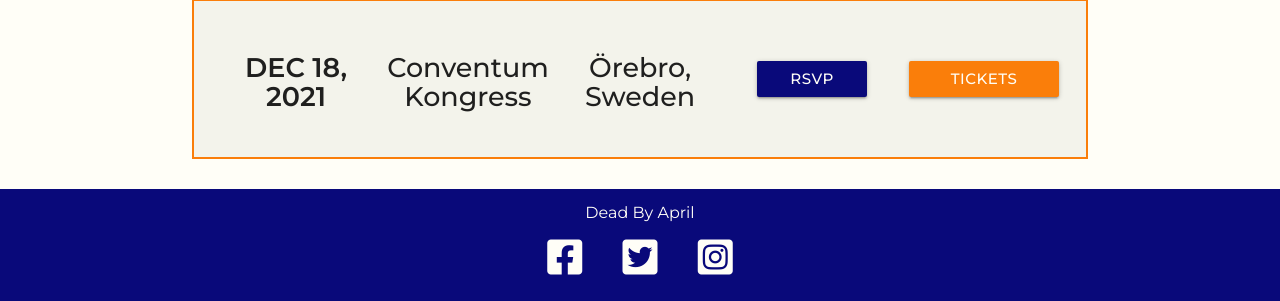
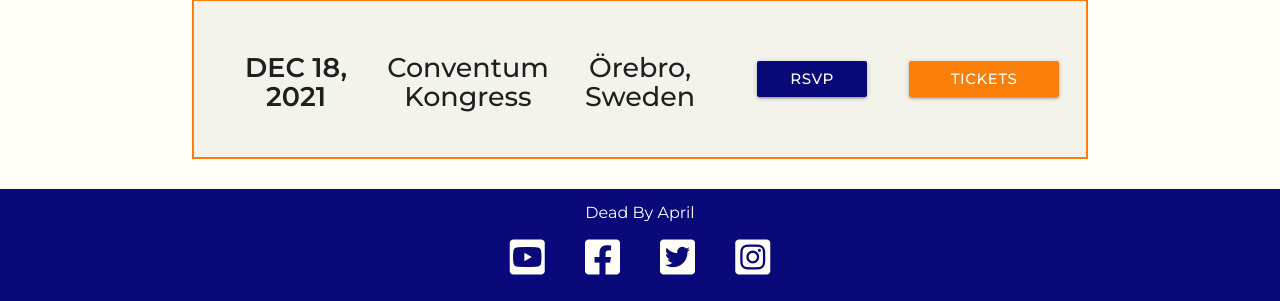
Before and after one commit to Larkinz/dba-critics, a Flask app: page /homepage in a window 1280 px wide. Shown: the part 4460-4761 px from the top of the page. Run offline with Flask 2, Linux system fonts and the light colour scheme; some libraries are stand-ins or nearby versions.

Commit message:
feat: add youtube icon to footer and all external footer links

```diff
--- a/templates/base.html
+++ b/templates/base.html
@@ -87,9 +87,10 @@
         <div class="container center">
             <div>Dead By April</div>
             <div>
-                <a href="#"><i class="fab fa-facebook-square"></i></a>
-                <a href="#"><i class="fab fa-twitter-square"></i></a>
-                <a href="#"><i class="fab fa-instagram-square"></i></a>
+                <a href="https://www.youtube.com/user/deadbyaprilofficial/videos" target="_blank"><i class="fab fa-youtube-square"></i></a>
+                <a href="https://www.facebook.com/deadbyapril" target="_blank"><i class="fab fa-facebook-square"></i></a>
+                <a href="https://twitter.com/dbaswe" target="_blank"><i class="fab fa-twitter-square"></i></a>
+                <a href="https://www.instagram.com/deadbyapril_official/" target="_blank"><i class="fab fa-instagram-square"></i></a>
             </div>
         </div>
     </footer>
```
